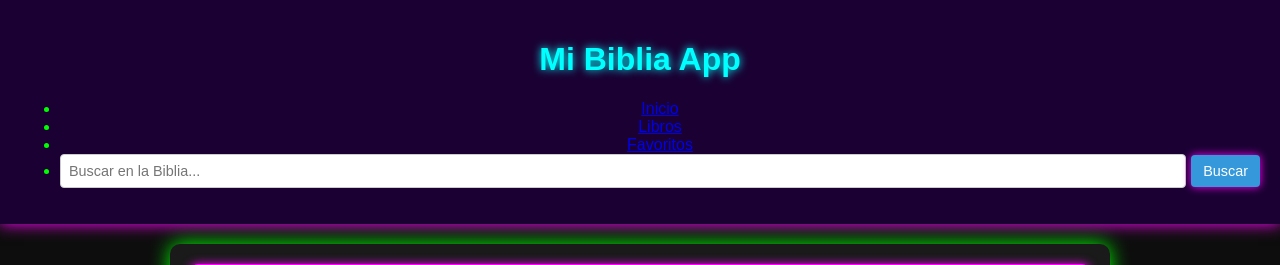
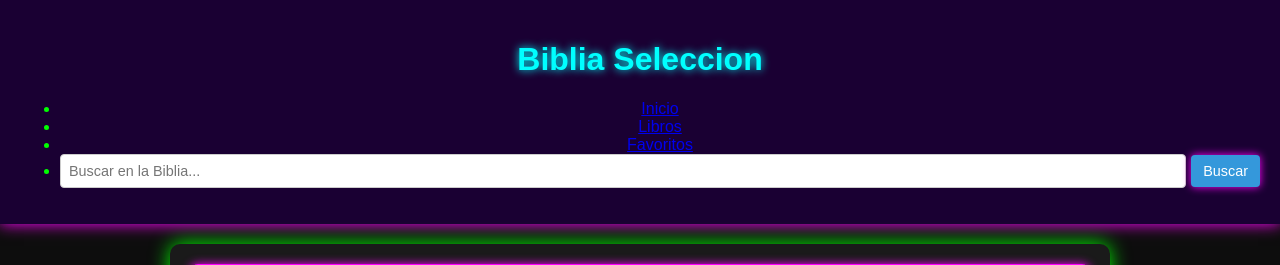
Before and after one commit to Recart-maker/Biblia_Seleccion, a Flask app: page / in a window 1280 px wide. Shown: the top 265 px of the page. Run offline with Flask 3, Linux system fonts and the light colour scheme.

Commit message:
Se cambia h1 en todos los html y se arregla json

```diff
--- a/templates/error.html
+++ b/templates/error.html
@@ -3,7 +3,7 @@
 <head>
     <meta charset="UTF-8">
     <meta name="viewport" content="width=device-width, initial-scale=1.0">
-    <title>Error - Biblia App</title>
+    <title>Error - Biblia Seleccion</title>
     <link rel="stylesheet" href="{{ url_for('static', filename='css/style.css') }}">
 </head>
 <body>
@@ -21,7 +21,7 @@
     </main>
 
     <footer>
-        <p>&copy; 2025 Mi Biblia App</p>
+        <p>&copy; 2025 Biblia Seleccion</p>
     </footer>
 </body>
 </html>
--- a/templates/index.html
+++ b/templates/index.html
@@ -3,13 +3,12 @@
 <head>
     <meta charset="UTF-8">
     <meta name="viewport" content="width=device-width, initial-scale=1.0">
-    <title>Mi Biblia App</title>
+    <title>Biblia Seleccion</title>
     <link rel="stylesheet" href="{{ url_for('static', filename='css/style.css') }}">
 </head>
 <body>
     <header>
-        <h1>Mi Biblia App</h1>
-        <nav>
+        <h1>Biblia Seleccion</h1>
             <ul>
                 <li><a href="/">Inicio</a></li>
                 <li><a href="/libros">Libros</a></li>
@@ -51,7 +50,7 @@
     </main>
 
     <footer>
-        <p>&copy; 2025 Mi Biblia App. Todos los derechos reservados.</p>
+        <p>&copy; 2025 Biblia Seleccion . Todos los derechos reservados.</p>
     </footer>
     <script src="{{ url_for('static', filename='js/script.js') }}"></script>
 </body>
--- a/templates/ver_libro.html
+++ b/templates/ver_libro.html
@@ -3,12 +3,12 @@
 <head>
     <meta charset="UTF-8">
     <meta name="viewport" content="width=device-width, initial-scale=1.0">
-    <title>{{ libro_nombre }} - Mi Biblia App</title>
+    <title>{{ libro_nombre }} - Biblia Seleccion</title>
     <link rel="stylesheet" href="{{ url_for('static', filename='css/style.css') }}">
 </head>
 <body>
     <header>
-        <h1>Mi Biblia App</h1>
+        <h1>Biblia Seleccion</h1>
        <nav>
     <ul>
         <li><a href="/">Inicio</a></li>
@@ -43,7 +43,7 @@
     </main>
 
     <footer>
-        <p>&copy; 2025 Mi Biblia App. Todos los derechos reservados.</p>
+        <p>&copy; 2025 Biblia Seleccion. Todos los derechos reservados.</p>
     </footer>
     <script src="{{ url_for('static', filename='js/script.js') }}"></script>
 </body>
```
